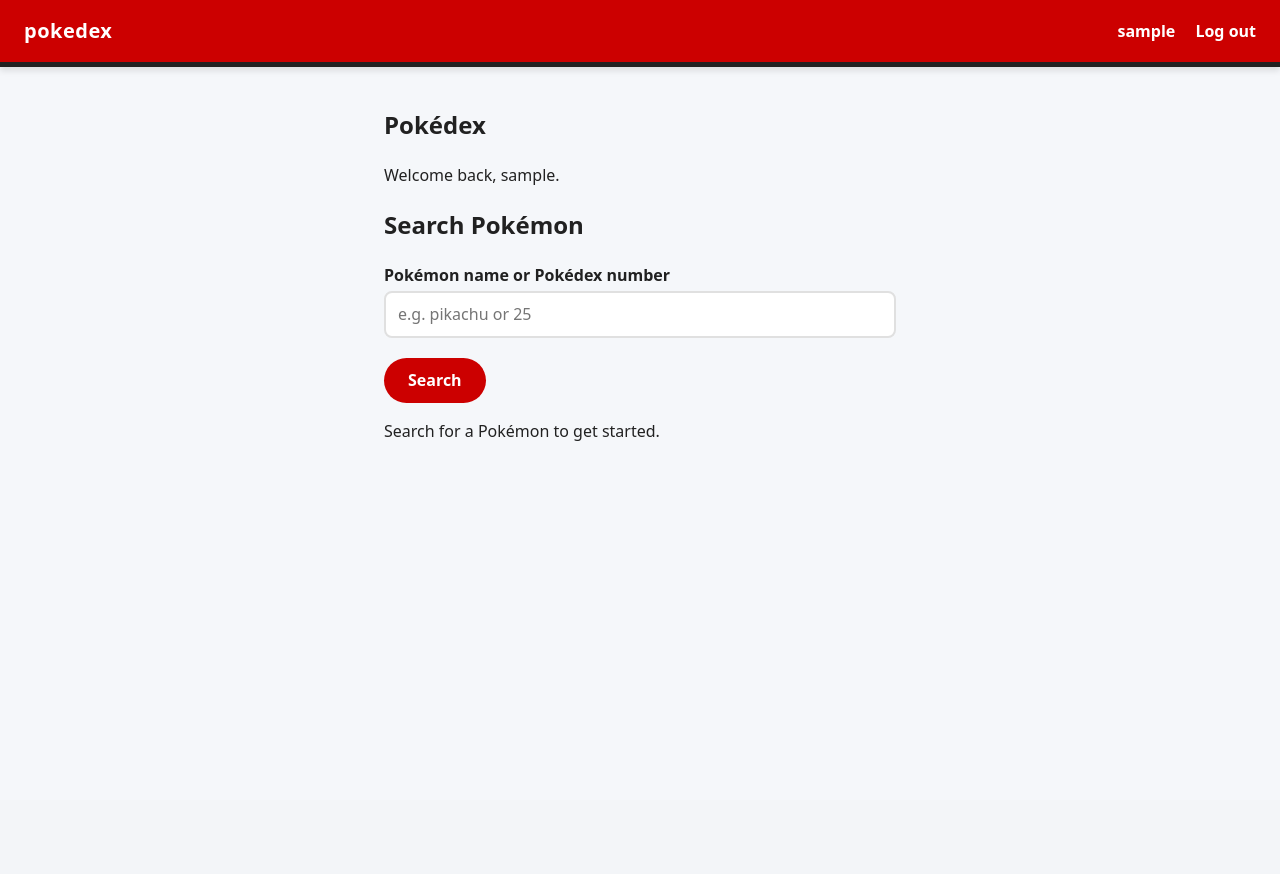
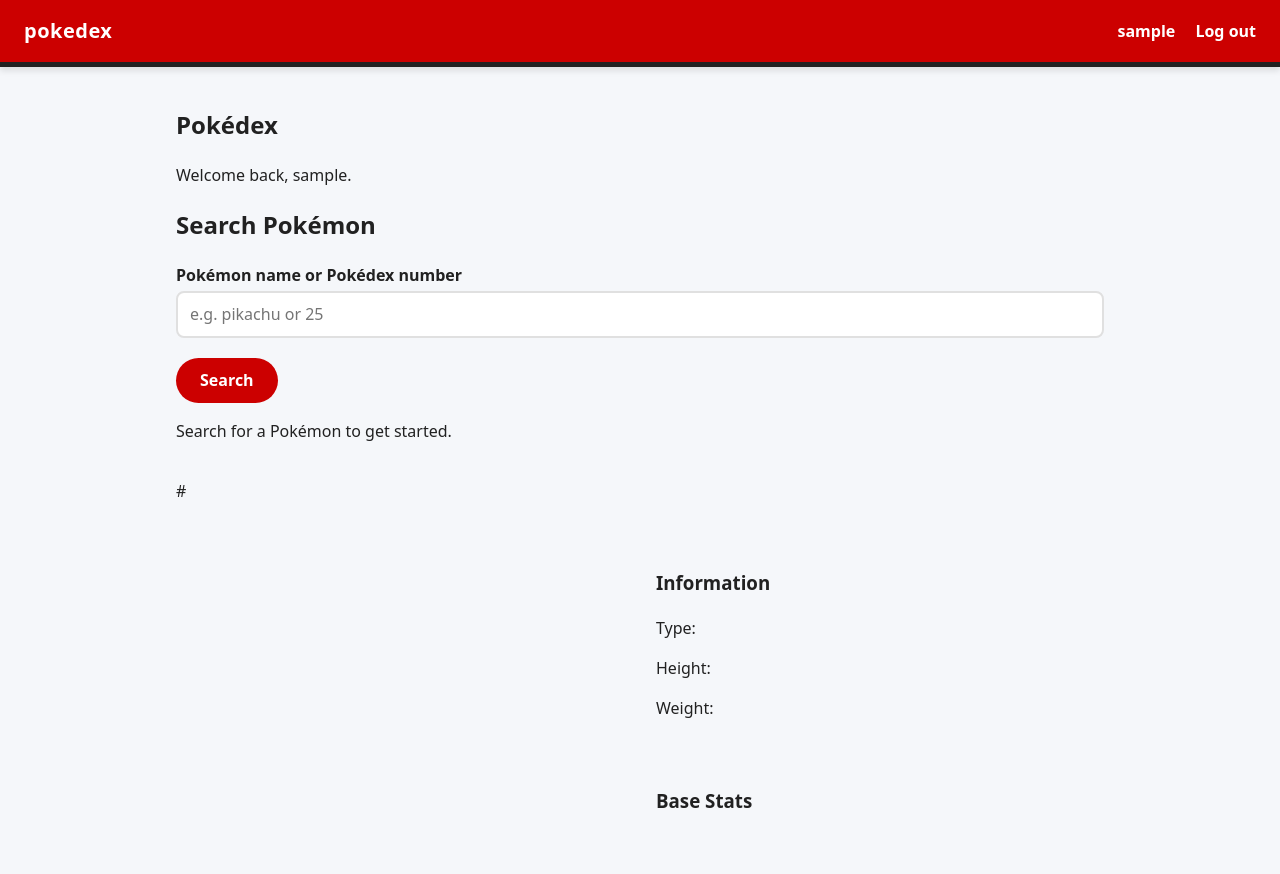
Before and after one commit to phyage/pokedex-website, a Flask app: page /profile in a window 1280 px wide. Before the commit the page ends 441 px from the top, so only its background shows below. Run offline with Flask 3, Linux system fonts and the light colour scheme; the visitor is signed in with stand-in values (Sample User, id 1).

Commit message:
improved

```diff
--- a/static/pokemon.js
+++ b/static/pokemon.js
@@ -1,4 +1,3 @@
-console.log("Pokédex JavaScript loaded!");
 
 const searchForm = document.getElementById("pokemon-search-form");
 const searchInput = document.getElementById("pokemon-search");
@@ -220,7 +219,7 @@ searchInput.addEventListener("input", function () {
     // Filter matching Pokémon that start with the letter entered (max 6 items)
     const matches = allPokemonList
         .filter(pokemon => pokemon.name.toLowerCase().startsWith(query))
-        .slice(0, 6);
+        .slice(0, 20);
 
     if (matches.length === 0) {
         hideDropdown();
--- a/static/style.css
+++ b/static/style.css
@@ -48,7 +48,7 @@ a {
   letter-spacing: 0.5px;
 }
 
-.container { max-width: 34rem; margin: 2.5rem auto; padding: 0 1rem; }
+.container { max-width: 60rem; margin: 2.5rem auto; padding: 0 1rem; }
 
 .hero h1 {
   font-size: 2.5rem;
@@ -187,3 +187,29 @@ dd { margin: 0.25rem 0 0; color: var(--muted); white-space: pre-line; }
   background-color: var(--accent, #ffcb05);
   color: var(--ink, #212121);
 }
+
+#pokemon-card {
+    display: grid;
+    grid-template-columns: 1fr 1fr;
+    gap: 2rem;
+    align-items: start;
+}
+
+#pokemon-card > header {
+    grid-column: 1 / -1;
+}
+
+.pokemon-image {
+    display: flex;
+    justify-content: center;
+    align-items: center;
+}
+
+.pokemon-image img {
+    width: 100%;
+    max-width: 300px;
+}
+
+#pokemon-card > section {
+    grid-column: 2;
+}
```
